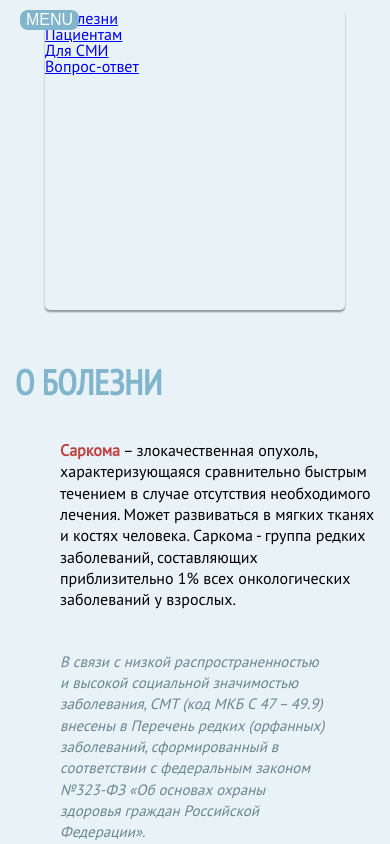
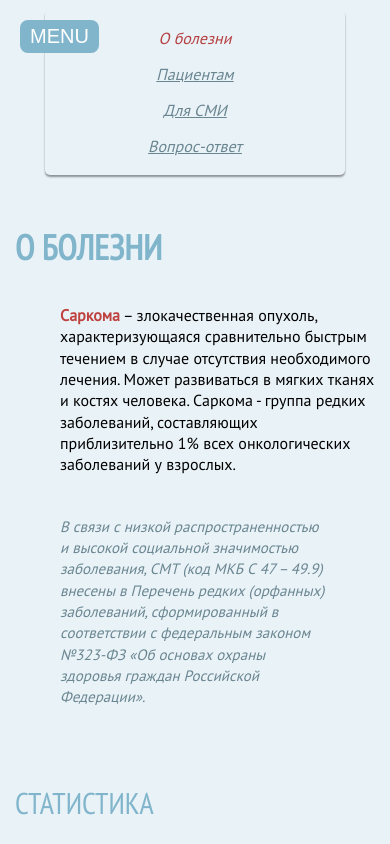
Before and after one commit to krashnik/first-task, a plain HTML site: page index.html in a window 390 px wide. Both pictures are taken after a click on the button "MENU". Shown: the top 844 px of the page. Drawn offline with nearby package versions, Linux system fonts and the light colour scheme; a web font is replaced by a local one.

Commit message:
first-task

```diff
--- a/css/style.css
+++ b/css/style.css
@@ -1,50 +1,55 @@
 @import url(reset.css);
 body {
-  background: #e9f2f7;
-	font-family: 'PT Sans';
+	margin: 0 auto;
 	width: 1000px;
 	max-width: 100%;
-	margin: 0 auto;
+	font-family: 'PT Sans';
+	background: #e9f2f7;
 }
 .wrapper {
 	box-sizing: border-box;
+	padding: 0 15px;
 	width: 100%;
-	padding: 0 15px;
 }
 header {
-  	padding: 10px 0 0;
+  padding: 10px 0 0;
 	width: 100%;
 }
-.header__toggle{
+.header__toggle {
 	display: none;
 	position: absolute;
 	left: 20px;
 	top: 10px;
 }
 button {
+	display: inline-block;
+	align-content: center;
+	margin-top: 10px;
+	padding: 5px 10px;
+	text-transform: uppercase;
+	text-decoration: none;
+	font-size: 20px;
+	color: white;
 	background-color: #81b5cb;
 	border: none;
-	color: white;
-	text-align: center;
-	text-decoration: none;
-	display: inline-block;
-	font-size: 16px;
 	border-radius: 8px;
 }
-.menu__toggle{
-	display: block;
-	/*position: absolute;*/
+.menu__toggle {
 	margin: 0 auto;
 	width: 300px;
-	height: 300px;
+	height: 165px;
+	background: #e9f2f7;
 	border-radius: 5px;
 	box-shadow: 0 2px 2px rgba(0, 0, 0, .4);
-	background: #e9f2f7;
-
+	/*transition: all .2s;*/
 }
-.menu__toggle.closed{
+.menu__toggle-style ul li {
+	box-sizing: border-box;
+	padding-top: 20px;
+	text-align: center;
+}
+.menu__toggle.closed {
 	display: none;
-
 }
 .header__logo.closed {
 	display: none;
@@ -66,7 +71,6 @@ header:after {
 		display: none;
 	}
 }
-
 .logo {
   float: left;
 	width: 128px;
@@ -127,7 +131,6 @@ header:after {
   line-height: 16pt;
   color: #000000;
 }
-
 .content__box {
 	box-sizing: border-box;
 	padding-top: 40px;
@@ -137,7 +140,6 @@ header:after {
 	font-size: 16px;
 	letter-spacing: normal;
 }
-
 @media (max-width: 900px) {
 	.content__box{
 		width: 100%;
@@ -159,7 +161,6 @@ header:after {
 	max-height: 290px;
 	max-width: calc(100% - 45px);
 }
-
 span.content__box-colored {
 	font-weight: bold;
 	color:#bf4140;
@@ -181,7 +182,6 @@ span.content__box-colored {
 	padding-right: 30px;
 
 }
-
 .footer__halfbox {
 	width: 50%;
 	display: flex;
@@ -207,7 +207,6 @@ span.content__box-colored {
 .footer__box-coloredLine{
 	border-top: 2px solid #d4999b;
 }
-
 @media (max-width: 900px) {
 	.footer{
 		padding-right: 0;
--- a/index.html
+++ b/index.html
@@ -4,11 +4,7 @@
 		<meta charset="utf-8">
 		<title>Task 1</title>
 		<link href="css/style.css" rel="stylesheet" type="text/css"/>
-
-	<script
-  src="http://code.jquery.com/jquery-3.1.1.min.js"
-  integrity="sha256-hVVnYaiADRTO2PzUGmuLJr8BLUSjGIZsDYGmIJLv2b8="
-  crossorigin="anonymous"></script>
+		<script src="http://code.jquery.com/jquery-3.1.1.min.js" integrity="sha256-hVVnYaiADRTO2PzUGmuLJr8BLUSjGIZsDYGmIJLv2b8=" crossorigin="anonymous"></script>
 		<link href="https://fonts.googleapis.com/css?family=PT+Sans|PT+Sans+Caption|PT+Sans+Narrow" rel="stylesheet"/>
 		<!--[if lt IE 9]>
 		<script src="http://html5shiv.googlecode.com/svn/trunk/html5.js"></script>
@@ -24,20 +20,17 @@
             $(".menu__toggle").addClass("closed");
   				$(".header__logo").removeClass("closed");
         	}
-  				// $(".menu__toggle").removeClass("closed");
-  				// $(".header__logo").addClass("closed");
-  				// $(this).addClass("closed");
 				});
 			 });
-</script>
+		</script>
 	</head>
 	<body>
 		<div class="wrapper">
 			<header class="header">
-				<button class='header__toggle' onclick="change">MENU</button>
-				<div class="menu__toggle closed">
+				<button class='header__toggle' onclick="change">menu</button>
+				<div class="menu__toggle closed menu__toggle-style menu-links">
 				<ul>
-					<li><a href="#">О болезни</a></li>
+					<li class="menu-links__activeLink"><a href="#">О болезни</a></li>
 					<li><a href="#">Пациентам</a></li>
 					<li><a href="#">Для СМИ</a></li>
 					<li><a href="#">Вопрос-ответ</a></li>
```
